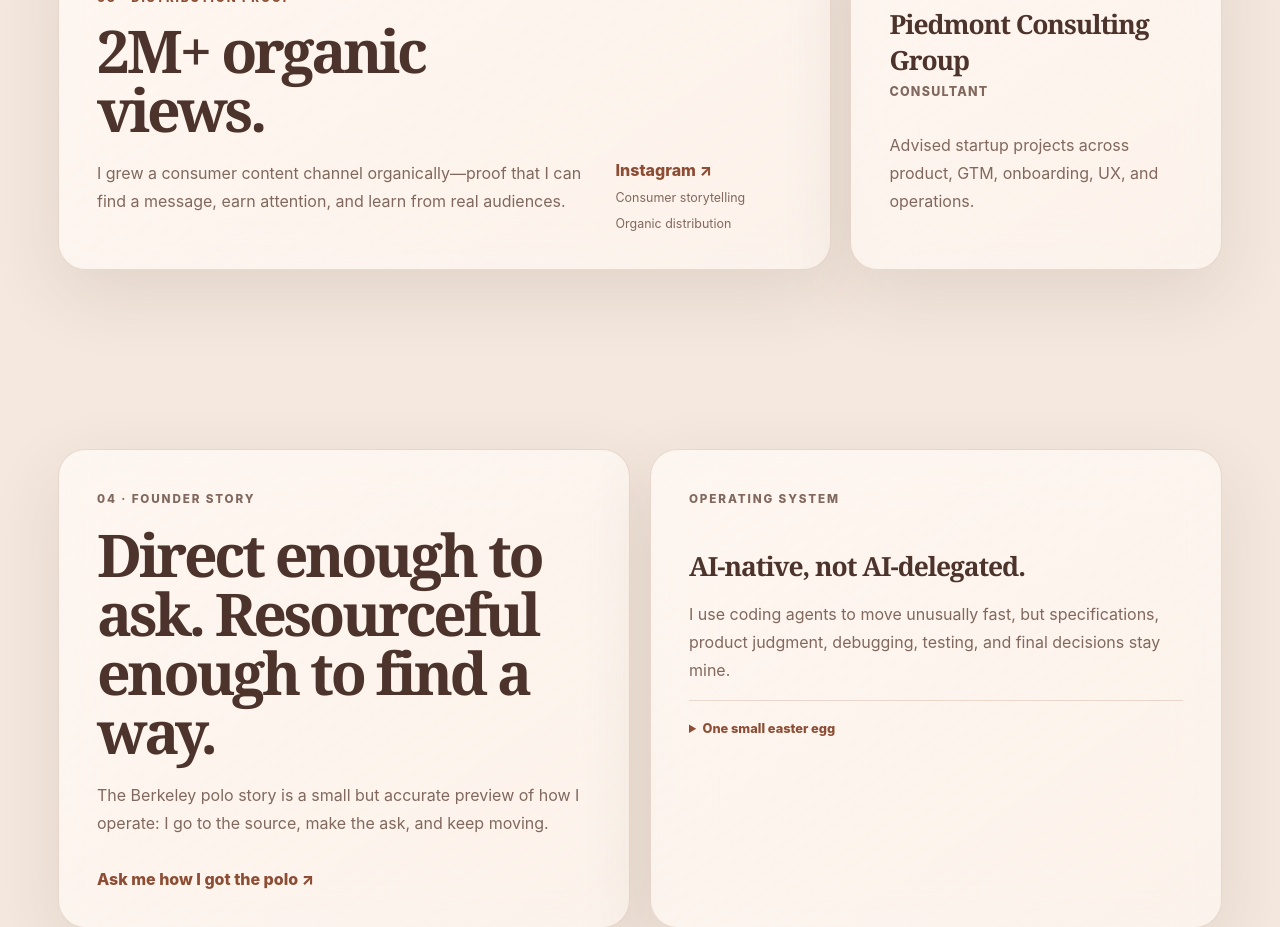
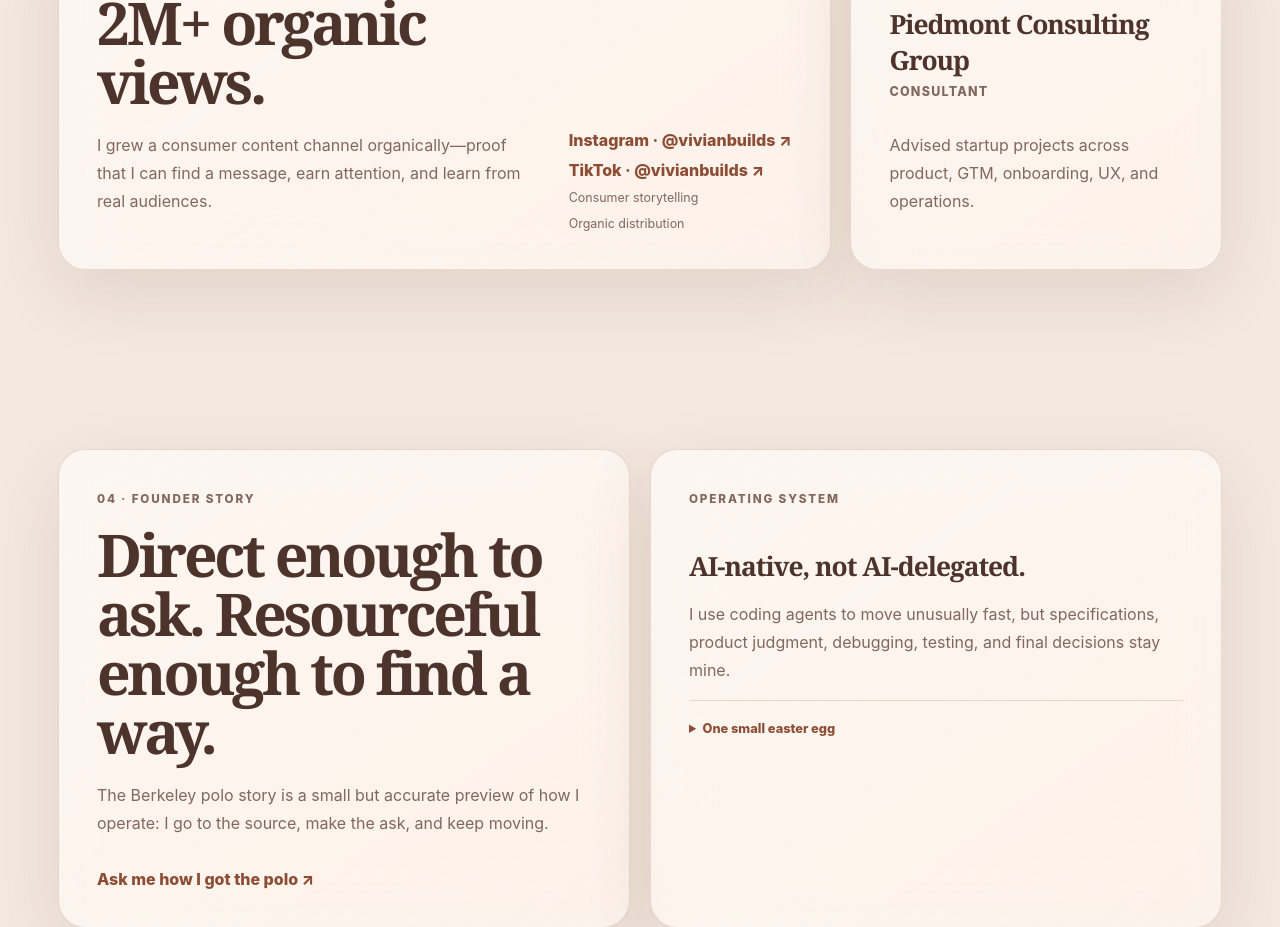
Before and after one commit to billionairebumblebee/vivianyang, a Next.js app: page / in a window 1280 px wide. Shown: the part 3500-4427 px from the top of the page. Built offline with nearby package versions, Linux system fonts and the light colour scheme.

Commit message:
Update creator social handles

```diff
--- a/app/page.tsx
+++ b/app/page.tsx
@@ -128,7 +128,7 @@ export default function PortfolioPage() {
       <section className="distribution section-space">
         <article className="creator-card glass">
           <div><p className="eyebrow">03 · Distribution proof</p><h2>2M+ organic views.</h2><p>I grew a consumer content channel organically—proof that I can find a message, earn attention, and learn from real audiences.</p></div>
-          <div className="creator-links"><a href="https://www.instagram.com/vivian.yan6/" target="_blank" rel="noreferrer">Instagram ↗</a><span>Consumer storytelling</span><span>Organic distribution</span></div>
+          <div className="creator-links"><a href="https://www.instagram.com/vivianbuilds/" target="_blank" rel="noreferrer">Instagram · @vivianbuilds ↗</a><a href="https://www.tiktok.com/@vivianbuilds" target="_blank" rel="noreferrer">TikTok · @vivianbuilds ↗</a><span>Consumer storytelling</span><span>Organic distribution</span></div>
         </article>
         <article className="pcg-card glass"><p className="eyebrow">Operating range</p><h3>Piedmont Consulting Group</h3><p className="role">Consultant</p><p>Advised startup projects across product, GTM, onboarding, UX, and operations.</p></article>
       </section>
```
